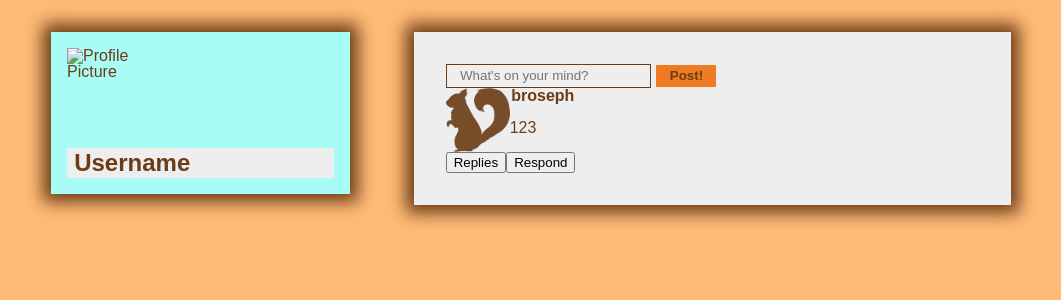
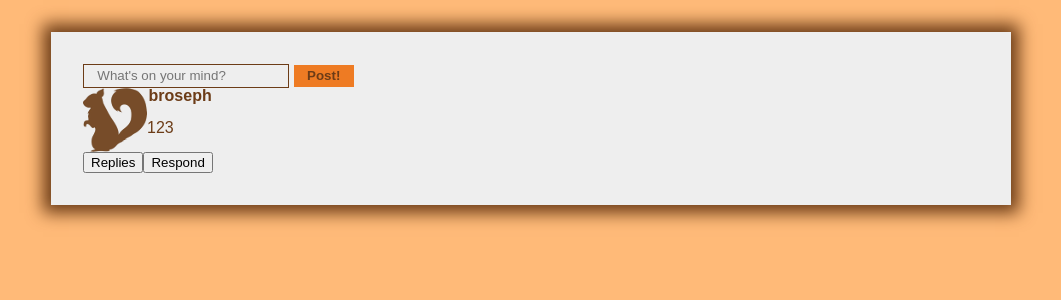
Before and after one commit to s-newman/skitter, a Flask app: page /dashboard in a window 1280 px wide. Shown: the part 32-332 px from the top of the page, without its empty margins (109-1170 px from the left). Run offline with Flask 2, Linux system fonts and the light colour scheme.

Commit message:
Remove the sidebar on the dashboard
It's not necessary.

```diff
--- a/frontend/app/ui/templates/dashboard.html
+++ b/frontend/app/ui/templates/dashboard.html
@@ -5,10 +5,6 @@
 {% endblock %}
 
 {% block internal_page %}
-<aside class="user-sidebar">
-    <img alt="Profile Picture" height=100 width=100 id="main-profile-pic" />
-    <a class="username main-username" href="/profile">Username</a>
-</aside>
 <section class="middle-col">
     <form id="post-skit">
         <input class="new-skit" placeholder="What's on your mind?" />
```
